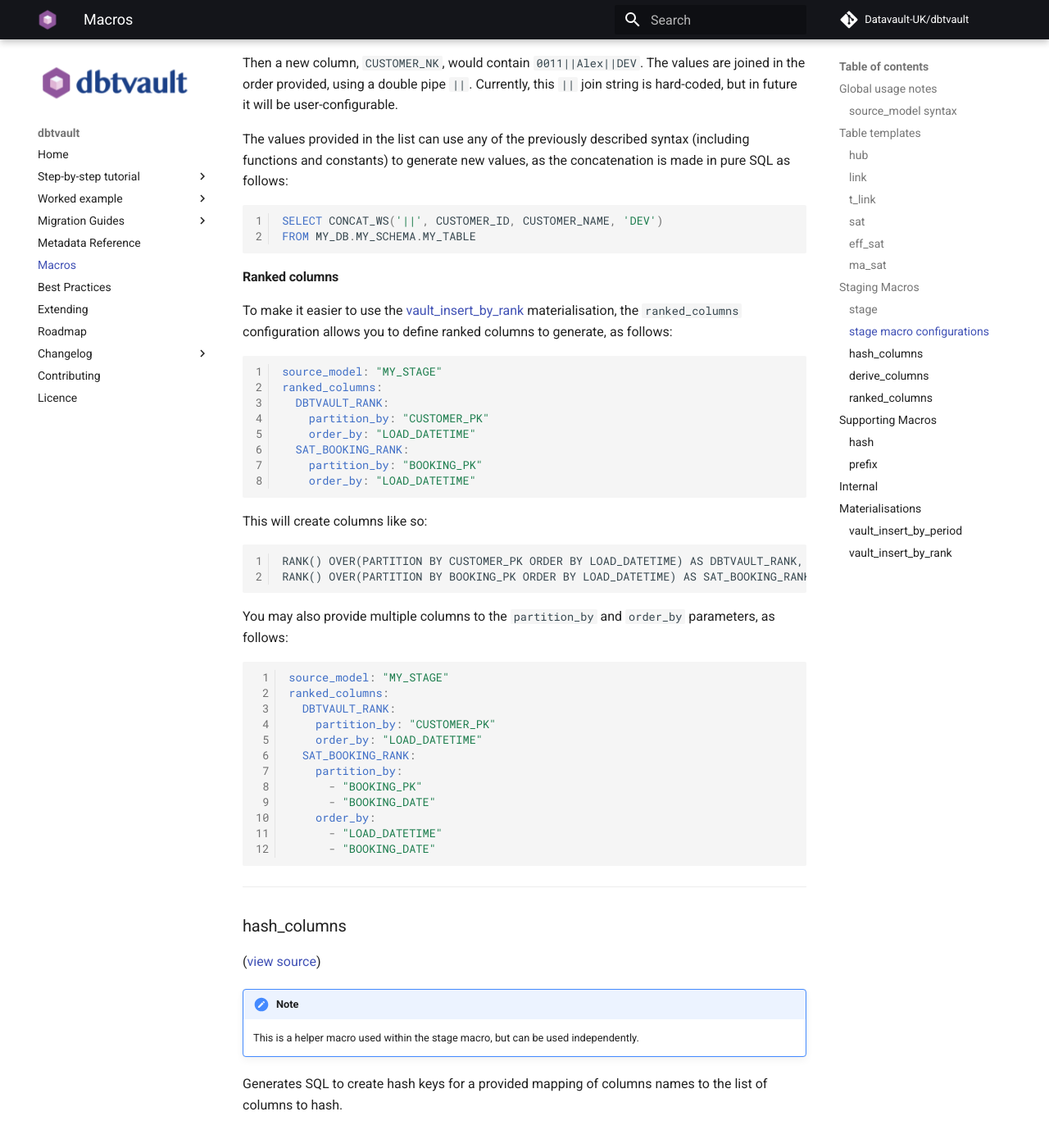
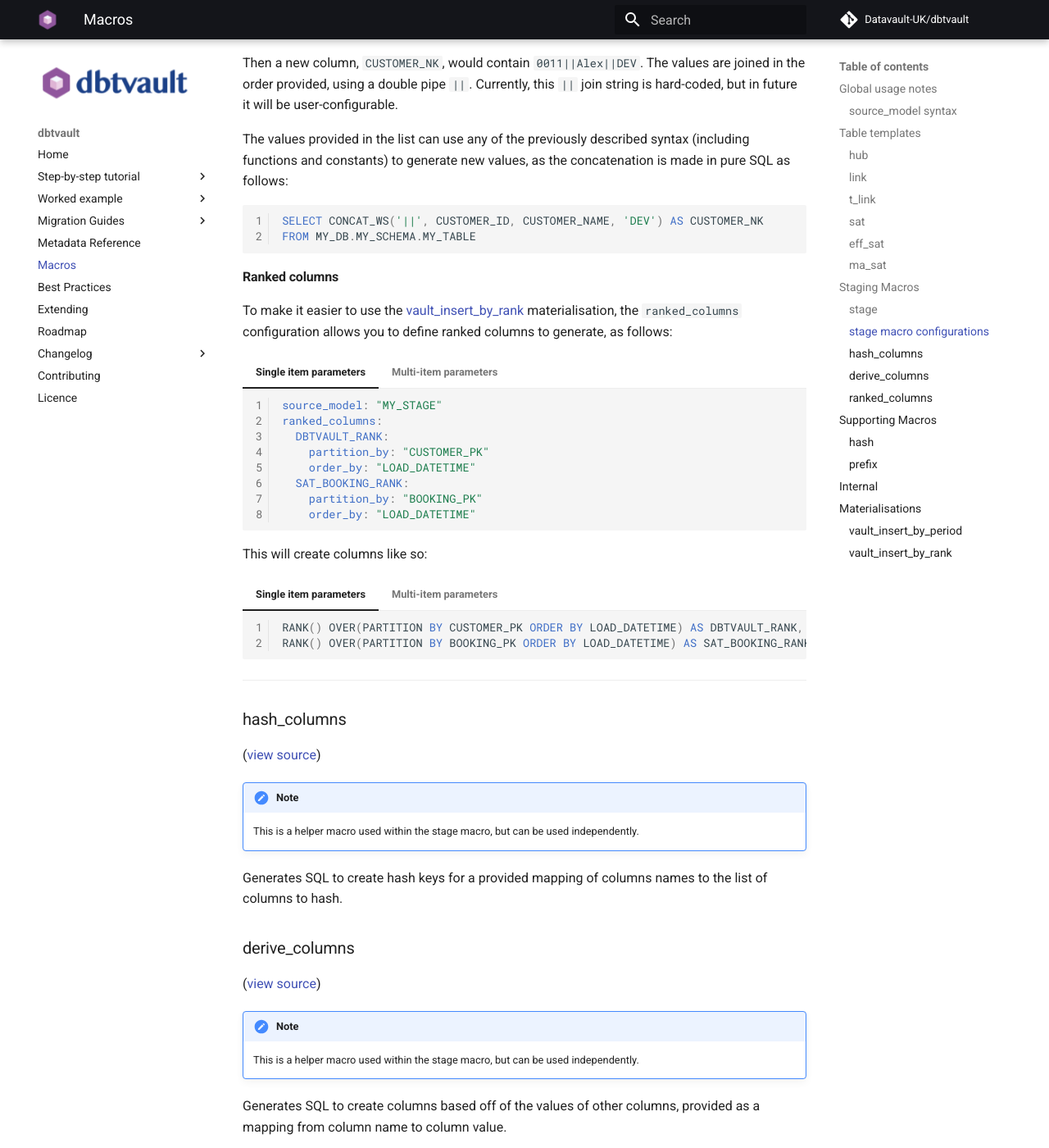
Before and after one commit to Datavault-UK/automate-dv-docs, an MkDocs documentation site: the page built from docs/macros.md, in a window 1280 px wide and 1400 px high, scrolled down 16158 px. Shown: the whole window at 82% size. Built offline with MkDocs 1.6.1 and Material for MkDocs 9.7.7, drawn with Linux system fonts in a browser that asks for light colours; comment, search, counter and statistics services are not loaded.

Commit message:
Clarified/cleaned-up ranked columns

````diff
--- a/docs/macros.md
+++ b/docs/macros.md
@@ -1598,7 +1598,7 @@
 
 #### Composite columns (Derived Columns)
 
-```yaml hl_lines="6 7"
+```yaml hl_lines="3 4 5 6"
 source_model: "MY_STAGE"
 derived_columns:
   CUSTOMER_NK:
@@ -1623,7 +1623,7 @@
 generate new values, as the concatenation is made in pure SQL as follows:
 
 ```sql
-SELECT CONCAT_WS('||', CUSTOMER_ID, CUSTOMER_NAME, 'DEV')
+SELECT CONCAT_WS('||', CUSTOMER_ID, CUSTOMER_NAME, 'DEV') AS CUSTOMER_NK
 FROM MY_DB.MY_SCHEMA.MY_TABLE
 ```
 
@@ -1632,41 +1632,51 @@
 To make it easier to use the [vault_insert_by_rank](#vault_insert_by_rank) materialisation, the `ranked_columns`
 configuration allows you to define ranked columns to generate, as follows:
 
-```yaml
-source_model: "MY_STAGE"
-ranked_columns:
-  DBTVAULT_RANK:
-    partition_by: "CUSTOMER_PK"
-    order_by: "LOAD_DATETIME"
-  SAT_BOOKING_RANK:
-    partition_by: "BOOKING_PK"
-    order_by: "LOAD_DATETIME"
-```
+=== "Single item parameters"
+
+    ```yaml
+    source_model: "MY_STAGE"
+    ranked_columns:
+      DBTVAULT_RANK:
+        partition_by: "CUSTOMER_PK"
+        order_by: "LOAD_DATETIME"
+      SAT_BOOKING_RANK:
+        partition_by: "BOOKING_PK"
+        order_by: "LOAD_DATETIME"
+    ```
+
+=== "Multi-item parameters"
+
+    ```yaml
+    source_model: 'MY_STAGE'
+    ranked_columns:
+      DBTVAULT_RANK:
+        partition_by:
+            - 'CUSTOMER_PK'
+            - 'CUSTOMER_REF'
+        order_by:
+            - 'RECORD_SOURCE'
+            - 'LOAD_DATETIME'
+      SAT_BOOKING_RANK:
+        partition_by: 'BOOKING_PK'
+        order_by: 'LOAD_DATETIME'
+    ```
 
 This will create columns like so:
 
-```
-RANK() OVER(PARTITION BY CUSTOMER_PK ORDER BY LOAD_DATETIME) AS DBTVAULT_RANK,
-RANK() OVER(PARTITION BY BOOKING_PK ORDER BY LOAD_DATETIME) AS SAT_BOOKING_RANK
-```
-
-You may also provide multiple columns to the `partition_by` and `order_by` parameters, as follows:
-
-```yaml
-source_model: "MY_STAGE"
-ranked_columns:
-  DBTVAULT_RANK:
-    partition_by: "CUSTOMER_PK"
-    order_by: "LOAD_DATETIME"
-  SAT_BOOKING_RANK:
-    partition_by:
-      - "BOOKING_PK"
-      - "BOOKING_DATE"
-    order_by:
-      - "LOAD_DATETIME"
-      - "BOOKING_DATE"
-```
-
+=== "Single item parameters"
+
+    ```sql
+    RANK() OVER(PARTITION BY CUSTOMER_PK ORDER BY LOAD_DATETIME) AS DBTVAULT_RANK,
+    RANK() OVER(PARTITION BY BOOKING_PK ORDER BY LOAD_DATETIME) AS SAT_BOOKING_RANK
+    ```
+
+=== "Multi-item parameters"
+
+    ```sql
+    RANK() OVER(PARTITION BY CUSTOMER_PK, CUSTOMER_REF ORDER BY RECORD_SOURCE, LOAD_DATETIME) AS DBTVAULT_RANK,
+    RANK() OVER(PARTITION BY BOOKING_PK ORDER BY LOAD_DATETIME) AS SAT_BOOKING_RANK
+    ```
 
 ___
 
````
